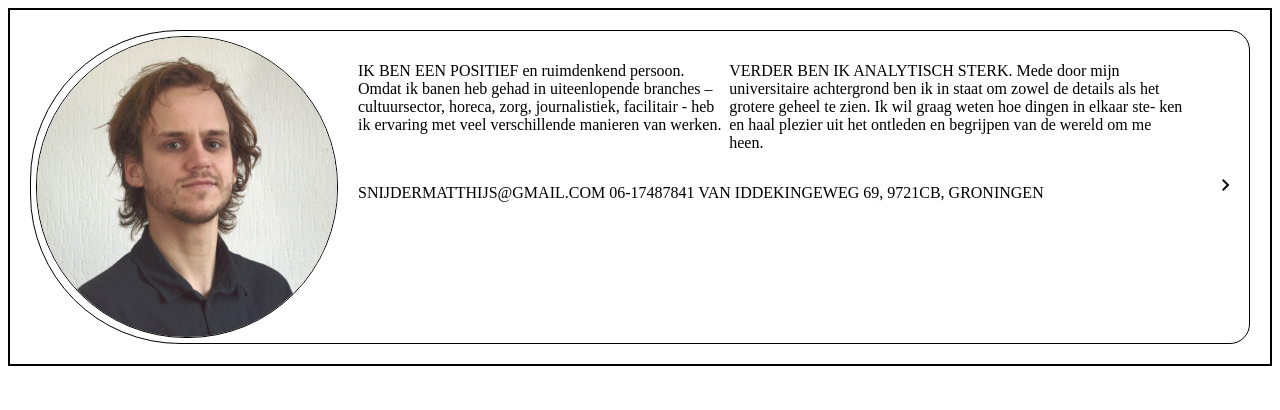
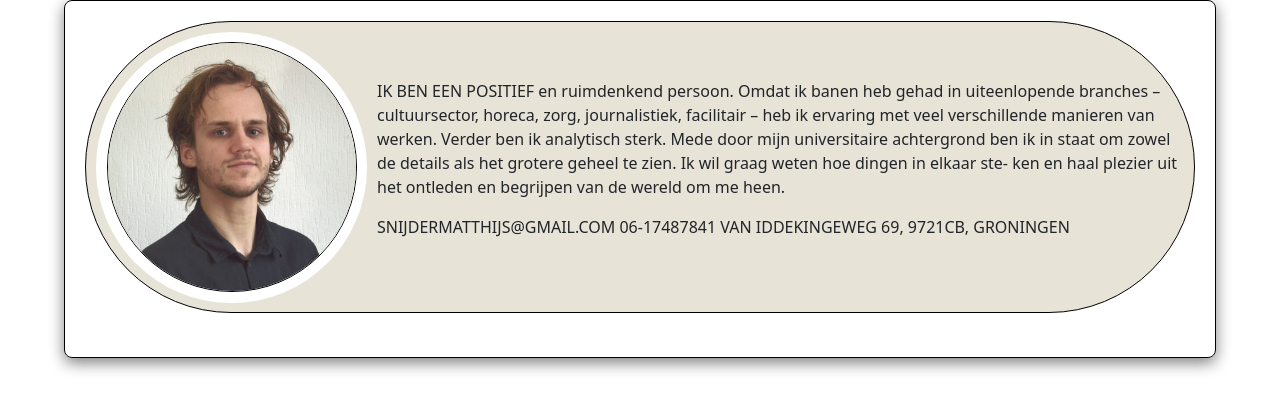
Before and after one commit to Flabberdapperdan/resume, an Angular app: page / in a window 1280 px wide. Shown: the top 410 px of the page. Built offline with nearby package versions, Linux system fonts and the light colour scheme.

Commit message:
first draft of personal badge

```diff
--- a/angular.json
+++ b/angular.json
@@ -23,6 +23,7 @@
               "src/assets"
             ],
             "styles": [
+              "node_modules/bootstrap/dist/css/bootstrap.min.css",
               "src/styles.css"
             ],
             "scripts": []
--- a/package.json
+++ b/package.json
@@ -15,9 +15,13 @@
     "@angular/compiler": "^14.0.0",
     "@angular/core": "^14.0.0",
     "@angular/forms": "^14.0.0",
+    "@angular/localize": "^14.0.0",
     "@angular/platform-browser": "^14.0.0",
     "@angular/platform-browser-dynamic": "^14.0.0",
     "@angular/router": "^14.0.0",
+    "@ng-bootstrap/ng-bootstrap": "^13.0.0",
+    "@popperjs/core": "^2.10.2",
+    "bootstrap": "^5.2.0",
     "rxjs": "~7.5.0",
     "tslib": "^2.3.0",
     "zone.js": "~0.11.4"
--- a/src/app/app.component.css
+++ b/src/app/app.component.css
@@ -0,0 +1,5 @@
+main {
+  display: flex;
+  flex-direction: column;
+  align-items: center;
+}
--- a/src/app/app.module.ts
+++ b/src/app/app.module.ts
@@ -5,6 +5,7 @@ import { AppRoutingModule } from './app-routing.module';
 
 import { AppComponent } from './app.component';
 import { NavbarComponent } from './navbar/navbar.component';
+import { NgbModule } from '@ng-bootstrap/ng-bootstrap';
 
 const routes: Routes = [
   {
@@ -16,7 +17,7 @@ const routes: Routes = [
 
 @NgModule({
   declarations: [AppComponent, NavbarComponent],
-  imports: [BrowserModule, AppRoutingModule, RouterModule.forRoot(routes)],
+  imports: [BrowserModule, AppRoutingModule, RouterModule.forRoot(routes), NgbModule],
   providers: [],
   bootstrap: [AppComponent],
 })
--- a/src/app/resume/resume.component.css
+++ b/src/app/resume/resume.component.css
@@ -1,45 +1,71 @@
 #resume-container {
   display: flex;
-  align-items: baseline;
-  border: solid 2px black;
+  flex-direction: column;
+  align-items: center;
 }
 
+#resume {
+  width: 90%;
+  border: solid 1px black;
+  border-radius: 8px;
+  box-shadow: 0px 5px 15px gray;
+}
+
+/* BADGE */
+#personal-badge-container {
+  display: flex;
+}
+
+/* YOU WERE WORKING ON THIS ELEMENT */
 #personal-badge {
+  height: 292px;
   display: flex;
+  padding-left: 5px;
   margin: 20px;
+  align-items: center;
+  border: solid 1px black;
+  border-radius: 200px;
+  background-color: rgb(231, 227, 215);
 
-  border: solid 1px black;
-  border-radius: 150px 20px 20px 150px;
+  transition: width 3s;
 }
 
 #personal-badge > * {
   margin: 5px;
 }
 
-#personal-badge > img {
-  max-height: 300px;
+#image-container {
+  display: flex;
+  align-items: center;
+  justify-content: center;
+  height: 271px;
+  width: 271px;
+  flex-shrink: 0;
+  border-radius: 136px;
+  background-color: white;
+}
+
+#image-container > img {
+  height: 250px;
+  width: 250px;
+  margin: 0;
   border-radius: 150px;
-
   border: solid 1px black;
 }
 
-#personal-badge > button {
+#personal-badge-expand {
+  transition: width 3s;
+}
+
+#toggle-personal {
   font-size: 30px;
   background-color: inherit;
   border: none;
-}
-
-#personal-badge-expand {
+  transition: transform 0.3s ease-out;
 }
 
 #short-bio {
-  display: flex;
+  border-radius: 146px;
 }
 
-#short-bio:first-child {
-  margin: 10px;
-}
-
-#contact-info-container {
-  margin: 10px;
-}
+/* REST */
--- a/src/app/resume/resume.component.html
+++ b/src/app/resume/resume.component.html
@@ -1,19 +1,23 @@
 <div id="resume-container">
+  <div id="resume">
+    <div id="personal-badge-container">
       <div id="personal-badge">
+        <!-- [style.border-radius]="showPersonal ? '150px 25px 25px 150px' : ''" -->
+        <!-- [style.width]="showPersonal ? '300' : 'auto'" -->
+        <div id="image-container">
           <img src="../../assets/images/matthijs.jpeg" alt="matthijs" />
-    <div *ngIf="showPersonal" id="personal-badge-expand">
+        </div>
+        <div id="personal-badge-expand">
           <div id="short-bio">
             <p>
-          IK BEN EEN POSITIEF en ruimdenkend persoon. Omdat ik banen heb gehad
-          in uiteenlopende branches – cultuursector, horeca, zorg,
-          journalistiek, facilitair - heb ik ervaring met veel verschillende
-          manieren van werken.
-        </p>
-        <p>
-          VERDER BEN IK ANALYTISCH STERK. Mede door mijn universitaire
-          achtergrond ben ik in staat om zowel de details als het grotere geheel
-          te zien. Ik wil graag weten hoe dingen in elkaar ste- ken en haal
-          plezier uit het ontleden en begrijpen van de wereld om me heen.
+              IK BEN EEN POSITIEF en ruimdenkend persoon. Omdat ik banen heb
+              gehad in uiteenlopende branches – cultuursector, horeca, zorg,
+              journalistiek, facilitair – heb ik ervaring met veel verschillende
+              manieren van werken. Verder ben ik analytisch sterk. Mede door
+              mijn universitaire achtergrond ben ik in staat om zowel de details
+              als het grotere geheel te zien. Ik wil graag weten hoe dingen in
+              elkaar ste- ken en haal plezier uit het ontleden en begrijpen van
+              de wereld om me heen.
             </p>
           </div>
           <div id="contact-info-container">
@@ -23,10 +27,8 @@
             </p>
           </div>
         </div>
-    <button (click)="togglePersonalBadge()">
-      <span class="material-symbols-outlined">chevron_right</span>
-    </button>
       </div>
-
+    </div>
     <br />
   </div>
+</div>
--- a/src/app/resume/resume.component.ts
+++ b/src/app/resume/resume.component.ts
@@ -6,7 +6,7 @@ import { Component, OnInit } from '@angular/core';
   styleUrls: ['./resume.component.css'],
 })
 export class ResumeComponent implements OnInit {
-  showPersonal: boolean = true;
+  showPersonal: boolean = false;
 
   constructor() {}
 
--- a/src/polyfills.ts
+++ b/src/polyfills.ts
@@ -1,3 +1,7 @@
+/***************************************************************************************************
+ * Load `$localize` onto the global scope - used if i18n tags appear in Angular templates.
+ */
+import '@angular/localize/init';
 /**
  * This file includes polyfills needed by Angular and is loaded before the app.
  * You can add your own extra polyfills to this file.
```
Also changed, not shown: 1 other file (tests, documents, lock files or other folders). Lines whose indentation alone changed are shown as unchanged.
